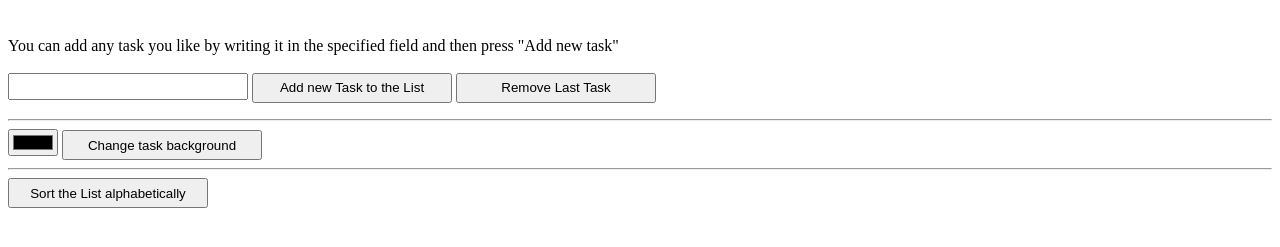
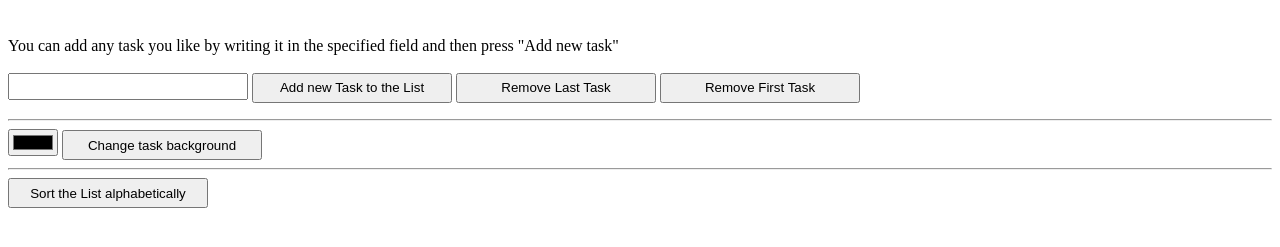
Before and after one commit to harika-ko/Epicode_U1_D13, a plain HTML site: page index.html in a window 1280 px wide. Shown: the part 61-308 px from the top of the page. Drawn offline with Linux system fonts and the light colour scheme.

Commit message:
Solved Exercise 4

```diff
--- a/index.html
+++ b/index.html
@@ -61,6 +61,7 @@ The user should be able to see the list of tasks, add new ones, delete existing
     <!-- EXERCISE 4
         Create a button "Remove First Task" to trigger the method "removeFirst"
         -->
+    <input type="button" value="Remove First Task" onclick="removeFirst()" />
 
     <ul id="myTaskList" class="myTaskList"></ul>
 
```
